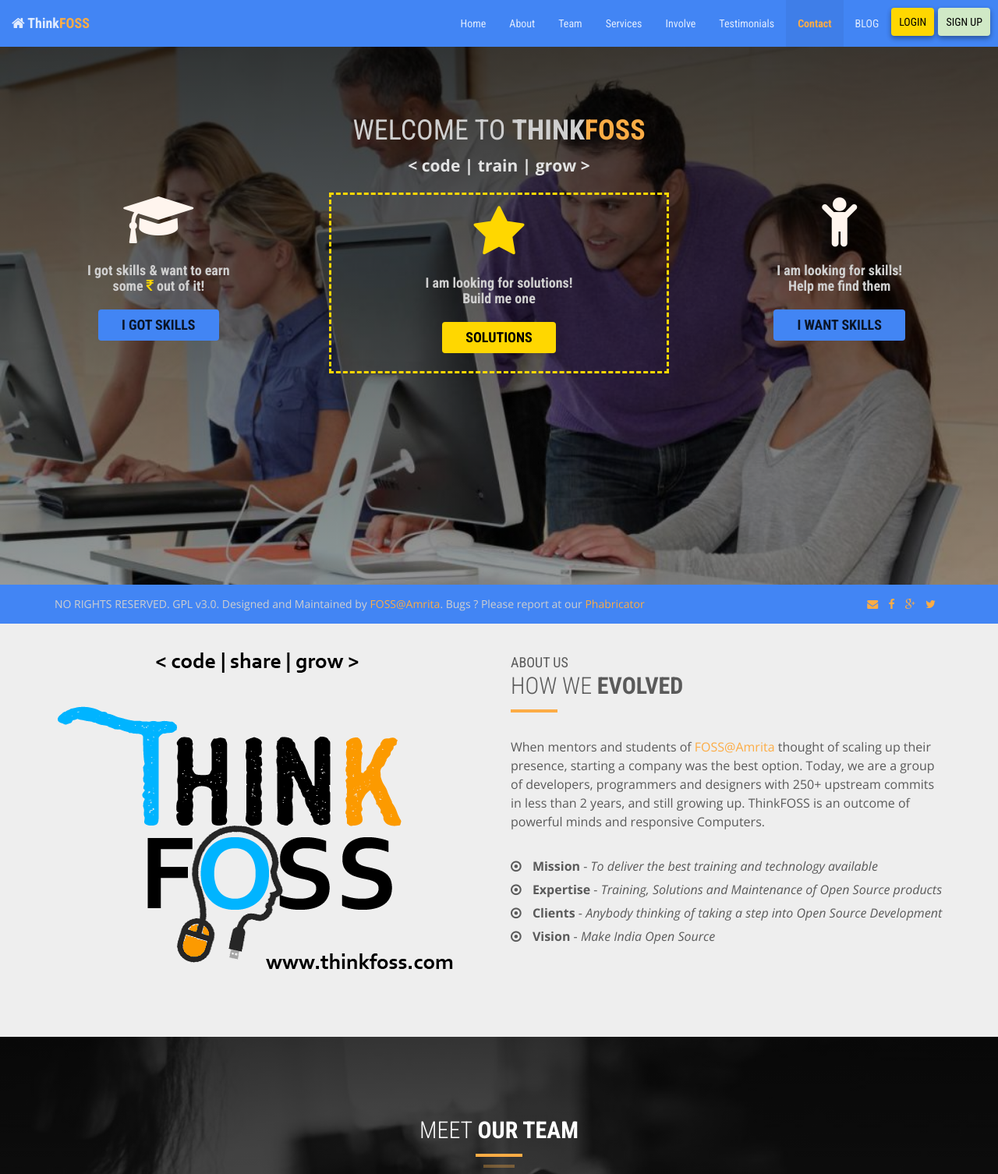
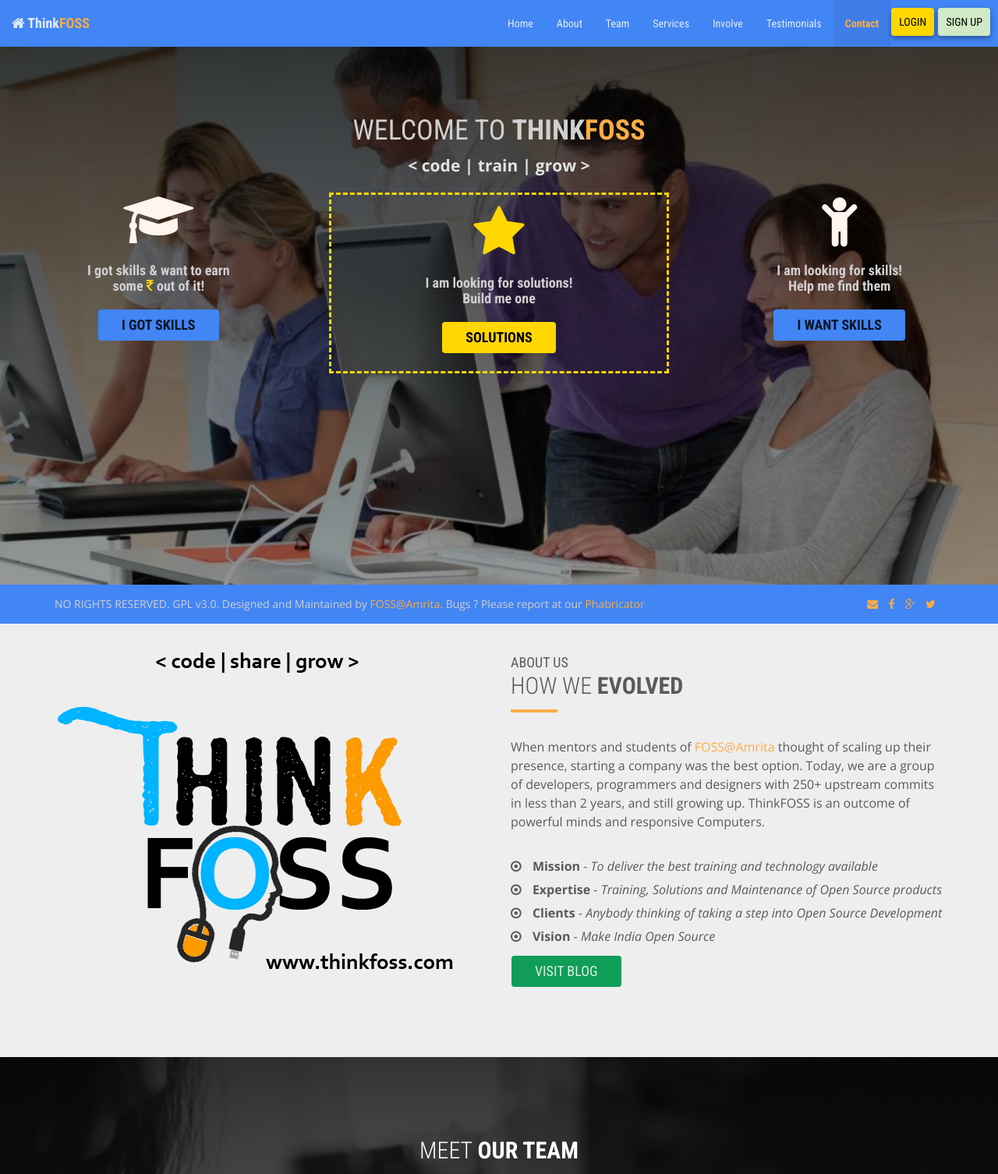
Before and after one commit to tonythomas01/thinkfoss, a PHP site: page / in a window 1280 px wide. Shown: the top 1506 px of the page at 78% size. Run offline with PHP 8.4, Linux system fonts and the light colour scheme; some libraries are stand-ins or nearby versions.

Commit message:
shift blog

```diff
--- a/index.php
+++ b/index.php
@@ -85,7 +85,6 @@ $csrfToken = new Token( $csrfSecret );
                                 <li><a href="#tf-mentor" class="page-scroll">Involve</a></li>
                                 <li><a href="#tf-testimonials" class="page-scroll">Testimonials</a></li>
                                 <li><a href="#tf-contact" class="page-scroll">Contact</a></li>
-                                <li><a href="http://blog.thinkfoss.com" target="_blank" class="page-scroll">BLOG</a></li>
                                 <?php
                                 if ( isset( $_SESSION['loggedin_user'] ) ) {
                                         $loggedinUser = $_SESSION['loggedin_user'];
@@ -258,6 +257,8 @@ $csrfToken = new Token( $csrfSecret );
 	                                        </li>
                                         </ul>
                                 </div>
+
+                                <a type="button" target="_blank" href="http://blog.thinkfoss.com" class="btn btn-lg btn-success">Visit Blog</a>
                         </div>
                 </div>
         </div>
```
